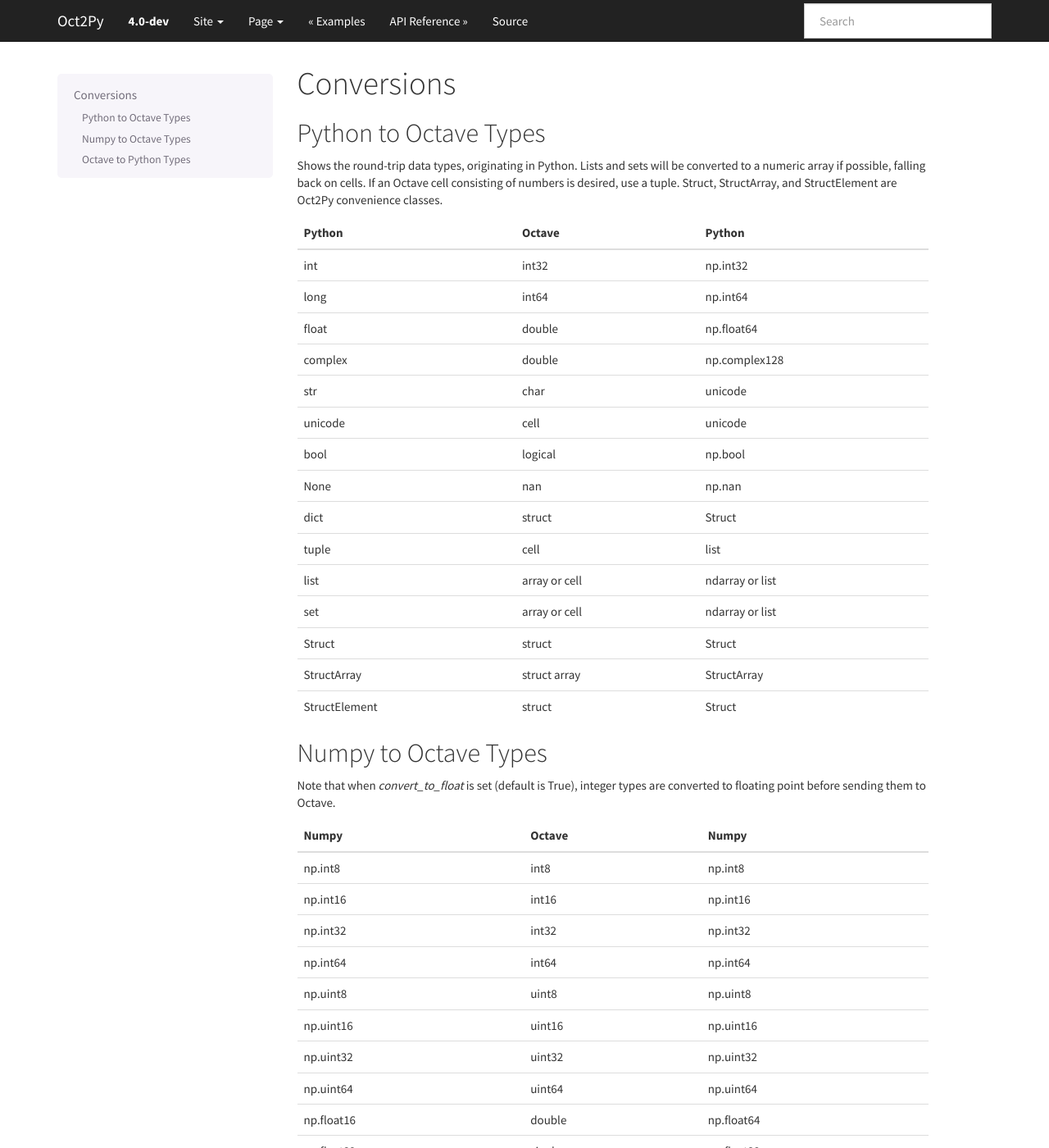
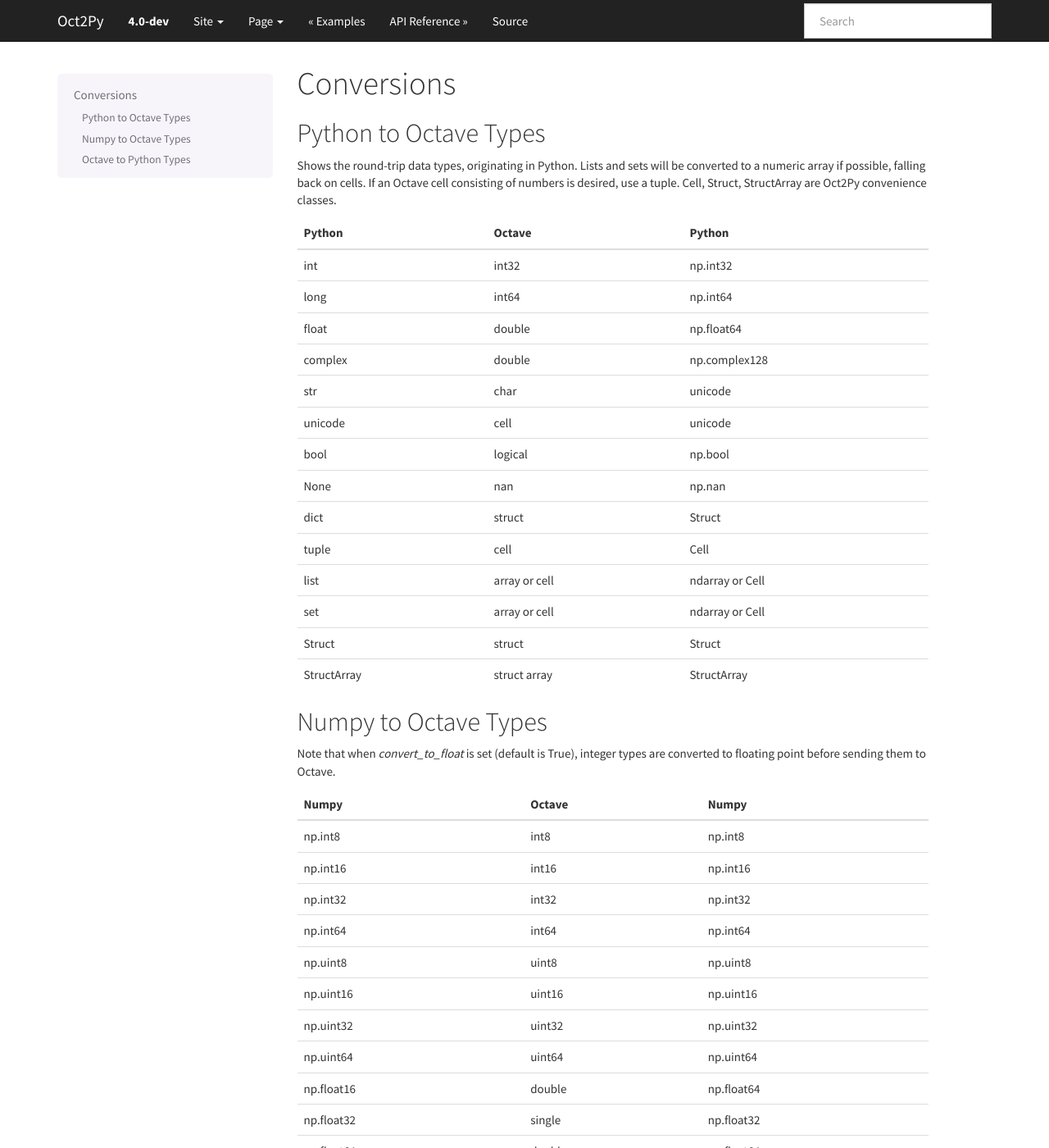
Before and after one commit to blink1073/oct2py, a Sphinx documentation site: the page built from docs/source/conversions.rst, in a window 1280 px wide and 1400 px high. Shown: the whole window at 82% size. Built offline with Sphinx 7.4.7, drawn with Linux system fonts in a browser that asks for light colours.

Commit message:
update docs

```diff
--- a/docs/source/conversions.rst
+++ b/docs/source/conversions.rst
@@ -8,7 +8,7 @@ Python to Octave Types
 Shows the round-trip data types, originating in Python.
 Lists and sets will be converted to a numeric array if possible, falling back
 on cells.  If an Octave cell consisting of numbers is desired, use a tuple.
-Struct, StructArray, and StructElement are Oct2Py convenience classes.
+Cell, Struct, StructArray are Oct2Py convenience classes.
 
 =============   ===============   ===============
 Python          Octave            Python
@@ -22,12 +22,11 @@ unicode         cell              unicode
 bool            logical           np.bool
 None            nan               np.nan
 dict            struct            Struct
-tuple           cell              list
-list            array or cell     ndarray or list
-set             array or cell     ndarray or list
+tuple           cell              Cell
+list            array or cell     ndarray or Cell
+set             array or cell     ndarray or Cell
 Struct          struct            Struct
 StructArray     struct array      StructArray
-StructElement   struct            Struct
 =============   ===============   ===============
 
 
@@ -76,7 +75,7 @@ save them to the v6 MAT file format.
 Octave               Python
 ===================  ======================
 array                ndarray
-cell                 list
+cell                 Cell
 struct               Struct
 struct array         StructArray
 logical              ndarray (of uint8)
```
Also changed, not shown: docs/source/info.rst (+3 -14 lines).
